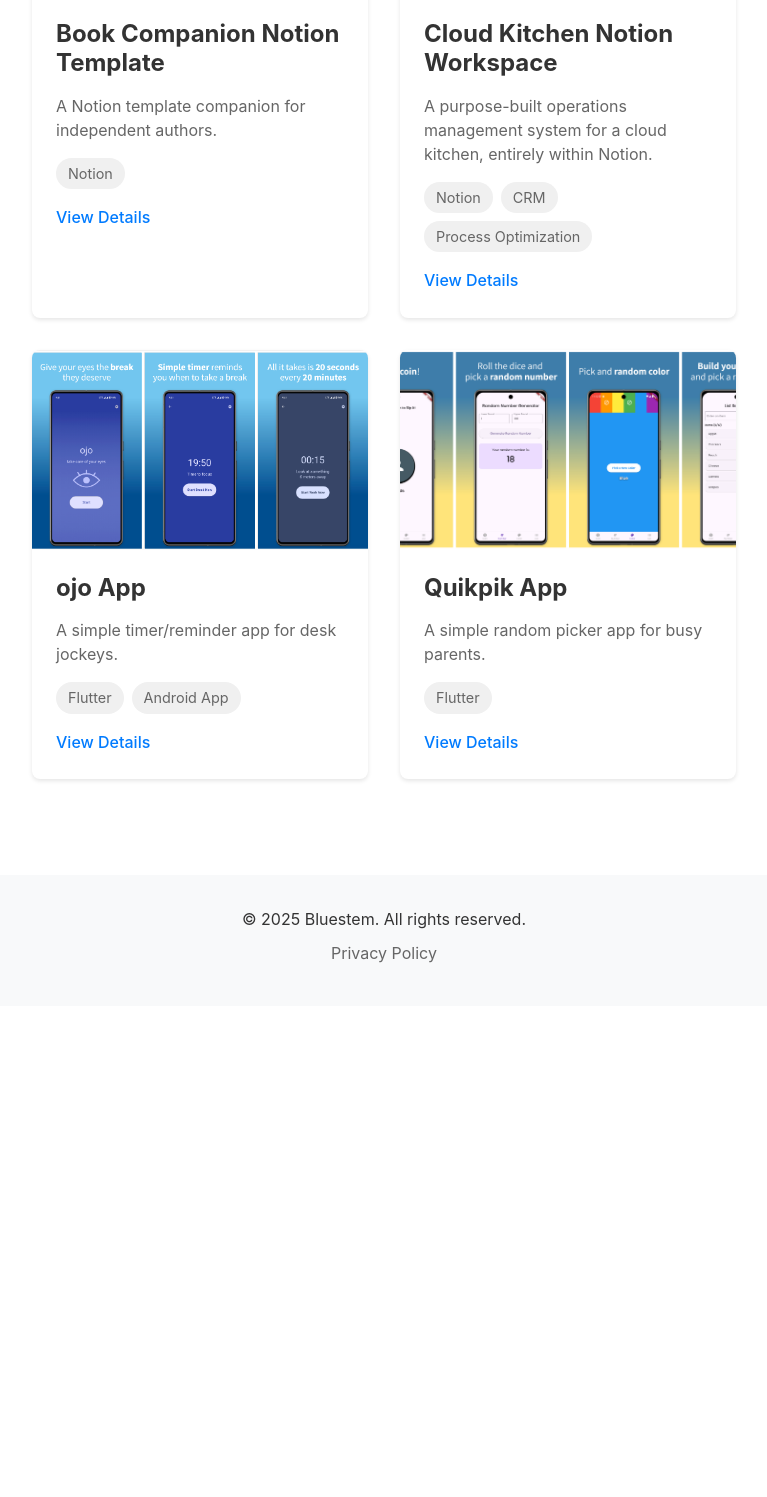
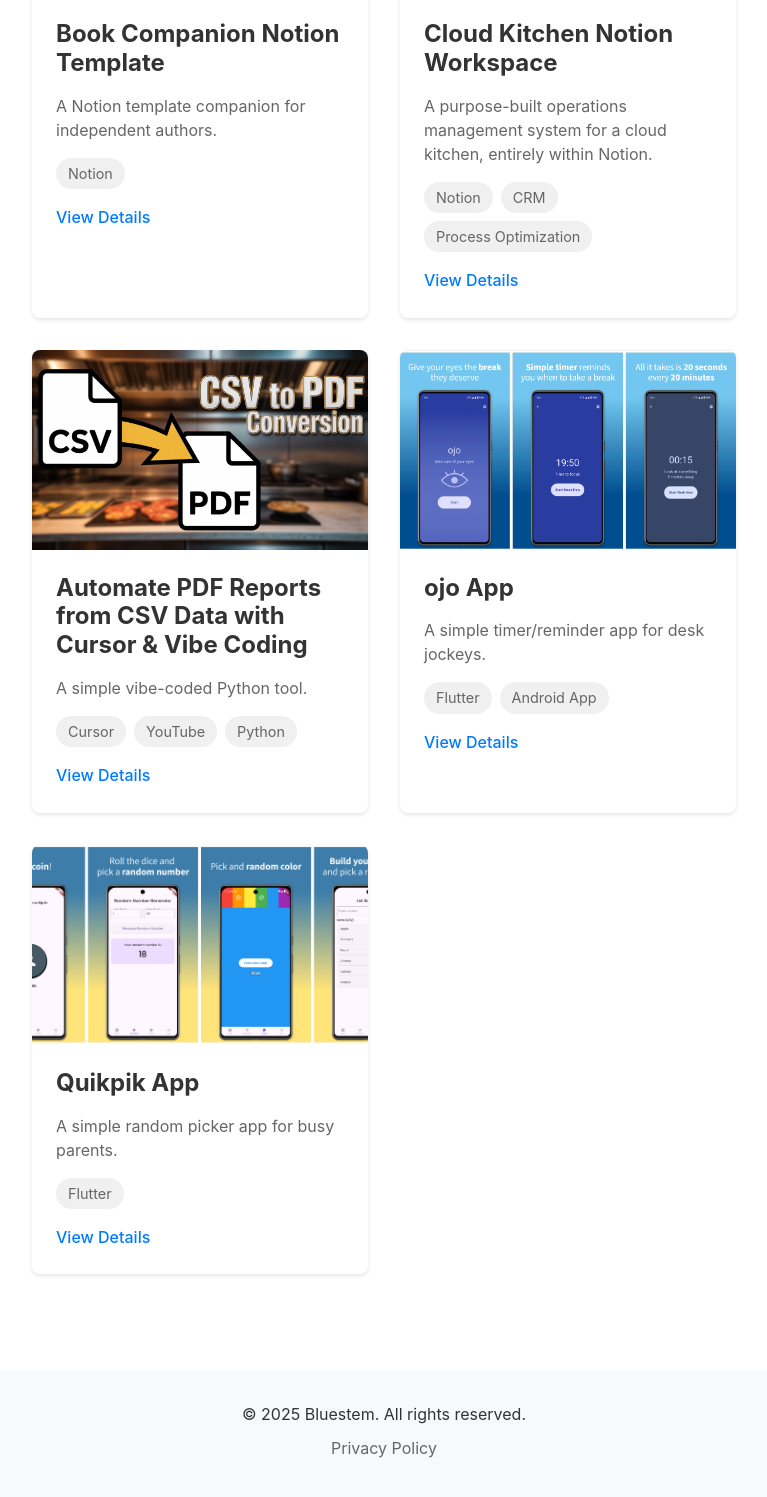
Before and after one commit to bluestemso/taylorlearns.github.io, a Jekyll site: the page built from projects.md, in a window 1280 px wide, cut to the strip 338-1839 px from the top of the page. Shown: the top 1497 px of the strip, without its empty margins (256-1023 px from the left). Built offline with Jekyll 4.4.1, drawn with Linux system fonts in a browser that asks for light colours; before the commit the page ends 1344 px from its top, so only the background shows below that.

Commit message:
Added CSV to PDF conversion project

```diff
--- /dev/null
+++ b/_projects/csv-to-pdf-video.md
@@ -0,0 +1,10 @@
+---
+layout: project
+title: Automate PDF Reports from CSV Data with Cursor & Vibe Coding
+description: A simple vibe-coded Python tool.
+image: /assets/images/CSV-to-PDF-Converter-Thumbnail.jpeg
+tags: [Cursor, YouTube, Python]
+link: https://www.youtube.com/watch?v=-M5TEGY09HI
+---
+
+In the first video for my YouTube channel, [Practical Vibes](https://www.youtube.com/channel/UCZLYGNo70Obh7iT95tmTe1A), I show how to transform a raw CSV file into professional-looking PDF reports and documents using Cursor, the AI-powered code editor. This step-by-step tutorial demonstrates the "vibe coding" technique within Cursor, allowing you to quickly and easily generate formatted PDFs without complex coding.
```
Also changed, not shown: index.md (+1 -1 lines), assets/images/CSV-to-PDF-Converter-Thumbnail.jpeg (added), 1 other file.
